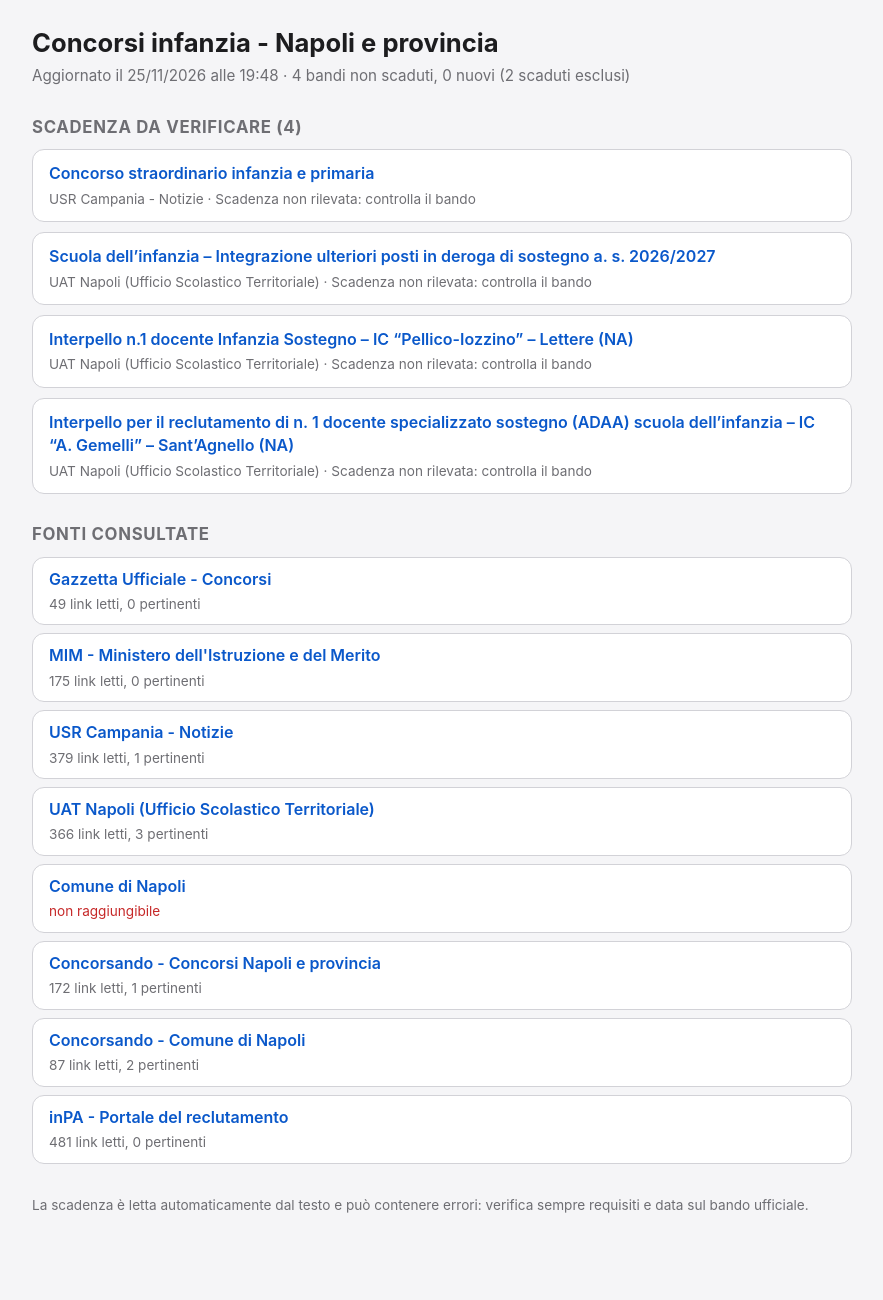
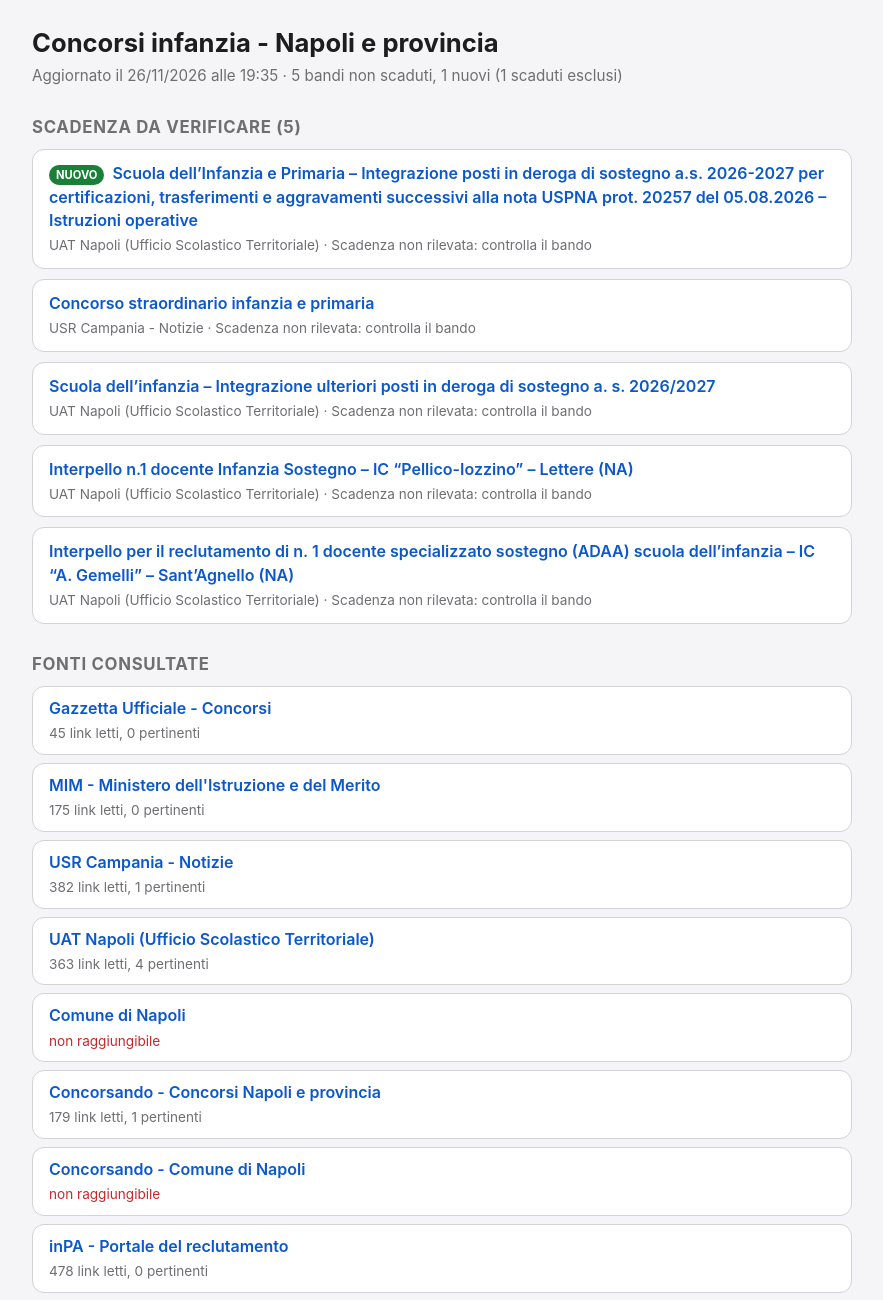
Before and after one commit to Luc-cos/concorsi-infanzia, a plain HTML site: page docs/index.html in a window 1280 px wide. Shown: the top 1300 px of the page, without its empty margins (198-1081 px from the left). Before the commit the page ends 1277 px from the top, so only its background shows below. Drawn offline with Linux system fonts and the light colour scheme.

Commit message:
Aggiornamento concorsi

```diff
--- a/docs/index.html
+++ b/docs/index.html
@@ -42,21 +42,22 @@ ul.fonti a:hover { text-decoration:underline; }
 <body>
 <main>
 <h1>Concorsi infanzia - Napoli e provincia</h1>
-<p class="sotto">Aggiornato il 25/11/2026 alle 19:48 &middot; 4 bandi non scaduti, 0 nuovi (2 scaduti esclusi)</p>
-<h2>Scadenza da verificare (4)</h2>
+<p class="sotto">Aggiornato il 26/11/2026 alle 19:35 &middot; 5 bandi non scaduti, 1 nuovi (1 scaduti esclusi)</p>
+<h2>Scadenza da verificare (5)</h2>
+<div class="card"><span class="nuovo">NUOVO</span><a href="https://www.uat-napoli.it/scuola-dellinfanzia-e-primaria-integrazione-posti-in-deroga-di-sostegno-a-s-2026-2027-per-certificazioni-trasferimenti-e-aggravamenti-successivi-alla-nota-uspna-prot-20257-del-05-2/" target="_blank" rel="noopener noreferrer">Scuola dell’Infanzia e Primaria – Integrazione posti in deroga di sostegno a.s. 2026-2027 per certificazioni, trasferimenti e aggravamenti successivi alla nota USPNA prot. 20257 del 05.08.2026 – Istruzioni operative</a><div class="meta">UAT Napoli (Ufficio Scolastico Territoriale) &middot; Scadenza non rilevata: controlla il bando</div></div>
 <div class="card"><a href="https://www.mim.gov.it/web/miur-usr-campania/notizie?p_p_id=1_WAR_miurmulticategoriesnavigator100SNAPSHOT&amp;p_p_lifecycle=1&amp;p_p_state=normal&amp;p_p_mode=view&amp;p_r_p_categoryIds=7824712%2C7905906" target="_blank" rel="noopener noreferrer">Concorso straordinario infanzia e primaria</a><div class="meta">USR Campania - Notizie &middot; Scadenza non rilevata: controlla il bando</div></div>
 <div class="card"><a href="https://www.uat-napoli.it/scuola-dellinfanzia-integrazione-ulteriori-posti-in-deroga-di-sostegno-a-s-2026-2027/" target="_blank" rel="noopener noreferrer">Scuola dell’infanzia – Integrazione ulteriori posti in deroga di sostegno a. s. 2026/2027</a><div class="meta">UAT Napoli (Ufficio Scolastico Territoriale) &middot; Scadenza non rilevata: controlla il bando</div></div>
 <div class="card"><a href="https://www.uat-napoli.it/interpello-n-1-docente-infanzia-sostegno-ic-pellico-iozzino-lettere-na/" target="_blank" rel="noopener noreferrer">Interpello n.1 docente Infanzia Sostegno – IC “Pellico-Iozzino” – Lettere (NA)</a><div class="meta">UAT Napoli (Ufficio Scolastico Territoriale) &middot; Scadenza non rilevata: controlla il bando</div></div>
 <div class="card"><a href="https://www.uat-napoli.it/interpello-per-il-reclutamento-di-n-1-docente-specializzato-sostegno-adaa-scuola-dellinfanzia-ic-a-gemelli-santagnello-na/" target="_blank" rel="noopener noreferrer">Interpello per il reclutamento di n. 1 docente specializzato sostegno (ADAA) scuola  dell’infanzia – IC “A. Gemelli” – Sant’Agnello (NA)</a><div class="meta">UAT Napoli (Ufficio Scolastico Territoriale) &middot; Scadenza non rilevata: controlla il bando</div></div>
 <h2>Fonti consultate</h2>
-<ul class="fonti"><li><a href="https://www.gazzettaufficiale.it/30giorni/concorsi" target="_blank" rel="noopener noreferrer">Gazzetta Ufficiale - Concorsi</a><div class="meta">49 link letti, 0 pertinenti</div></li>
+<ul class="fonti"><li><a href="https://www.gazzettaufficiale.it/30giorni/concorsi" target="_blank" rel="noopener noreferrer">Gazzetta Ufficiale - Concorsi</a><div class="meta">45 link letti, 0 pertinenti</div></li>
 <li><a href="https://www.mim.gov.it/" target="_blank" rel="noopener noreferrer">MIM - Ministero dell&#x27;Istruzione e del Merito</a><div class="meta">175 link letti, 0 pertinenti</div></li>
-<li><a href="https://www.mim.gov.it/web/miur-usr-campania/notizie?p_p_id=1_WAR_miurmulticategoriesnavigator100SNAPSHOT&amp;p_p_lifecycle=1&amp;p_p_state=normal&amp;p_p_mode=view&amp;p_r_p_categoryIds=7905906" target="_blank" rel="noopener noreferrer">USR Campania - Notizie</a><div class="meta">379 link letti, 1 pertinenti</div></li>
-<li><a href="https://www.uat-napoli.it/" target="_blank" rel="noopener noreferrer">UAT Napoli (Ufficio Scolastico Territoriale)</a><div class="meta">366 link letti, 3 pertinenti</div></li>
+<li><a href="https://www.mim.gov.it/web/miur-usr-campania/notizie?p_p_id=1_WAR_miurmulticategoriesnavigator100SNAPSHOT&amp;p_p_lifecycle=1&amp;p_p_state=normal&amp;p_p_mode=view&amp;p_r_p_categoryIds=7905906" target="_blank" rel="noopener noreferrer">USR Campania - Notizie</a><div class="meta">382 link letti, 1 pertinenti</div></li>
+<li><a href="https://www.uat-napoli.it/" target="_blank" rel="noopener noreferrer">UAT Napoli (Ufficio Scolastico Territoriale)</a><div class="meta">363 link letti, 4 pertinenti</div></li>
 <li><a href="https://www.comune.napoli.it/" target="_blank" rel="noopener noreferrer">Comune di Napoli</a><div class="meta"><span class="errore">non raggiungibile</span></div></li>
-<li><a href="https://www.concorsando.it/blog/concorso-comune-di-napoli" target="_blank" rel="noopener noreferrer">Concorsando - Concorsi Napoli e provincia</a><div class="meta">172 link letti, 1 pertinenti</div></li>
-<li><a href="https://www.concorsando.it/blog/concorsi-pubblici-online/concorsi-suddivisi-per-regione/campania/napoli/comune-di-napoli/" target="_blank" rel="noopener noreferrer">Concorsando - Comune di Napoli</a><div class="meta">87 link letti, 2 pertinenti</div></li>
-<li><a href="https://www.inpa.gov.it/" target="_blank" rel="noopener noreferrer">inPA - Portale del reclutamento</a><div class="meta">481 link letti, 0 pertinenti</div></li></ul>
+<li><a href="https://www.concorsando.it/blog/concorso-comune-di-napoli" target="_blank" rel="noopener noreferrer">Concorsando - Concorsi Napoli e provincia</a><div class="meta">179 link letti, 1 pertinenti</div></li>
+<li><a href="https://www.concorsando.it/blog/concorsi-pubblici-online/concorsi-suddivisi-per-regione/campania/napoli/comune-di-napoli/" target="_blank" rel="noopener noreferrer">Concorsando - Comune di Napoli</a><div class="meta"><span class="errore">non raggiungibile</span></div></li>
+<li><a href="https://www.inpa.gov.it/" target="_blank" rel="noopener noreferrer">inPA - Portale del reclutamento</a><div class="meta">478 link letti, 0 pertinenti</div></li></ul>
 <p class="nota">La scadenza è letta automaticamente dal testo e può contenere errori: verifica sempre requisiti e data sul bando ufficiale.</p>
 </main>
 </body>
```
Also changed, not shown: dati/visti.json (+1 -1 lines).
